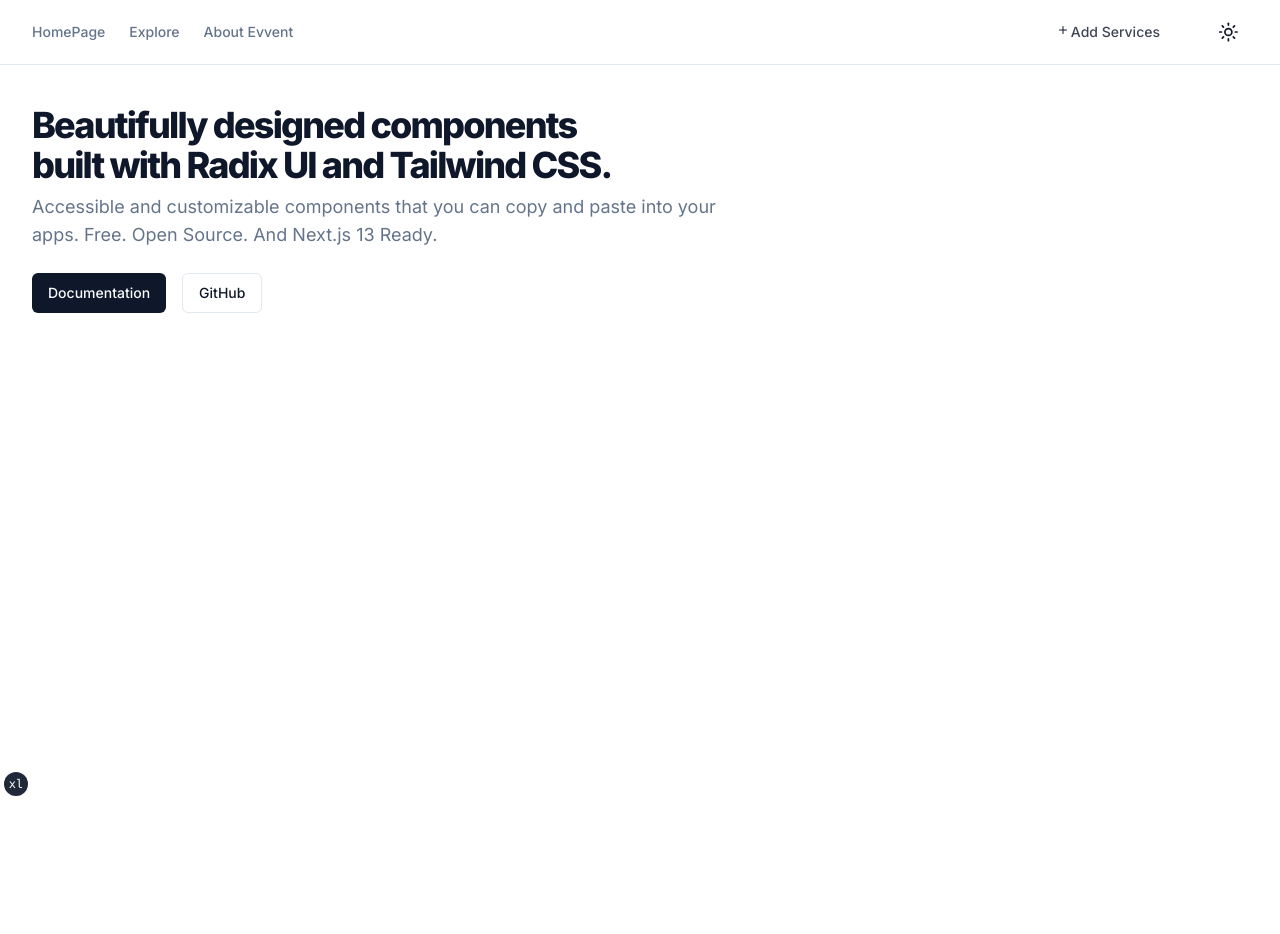
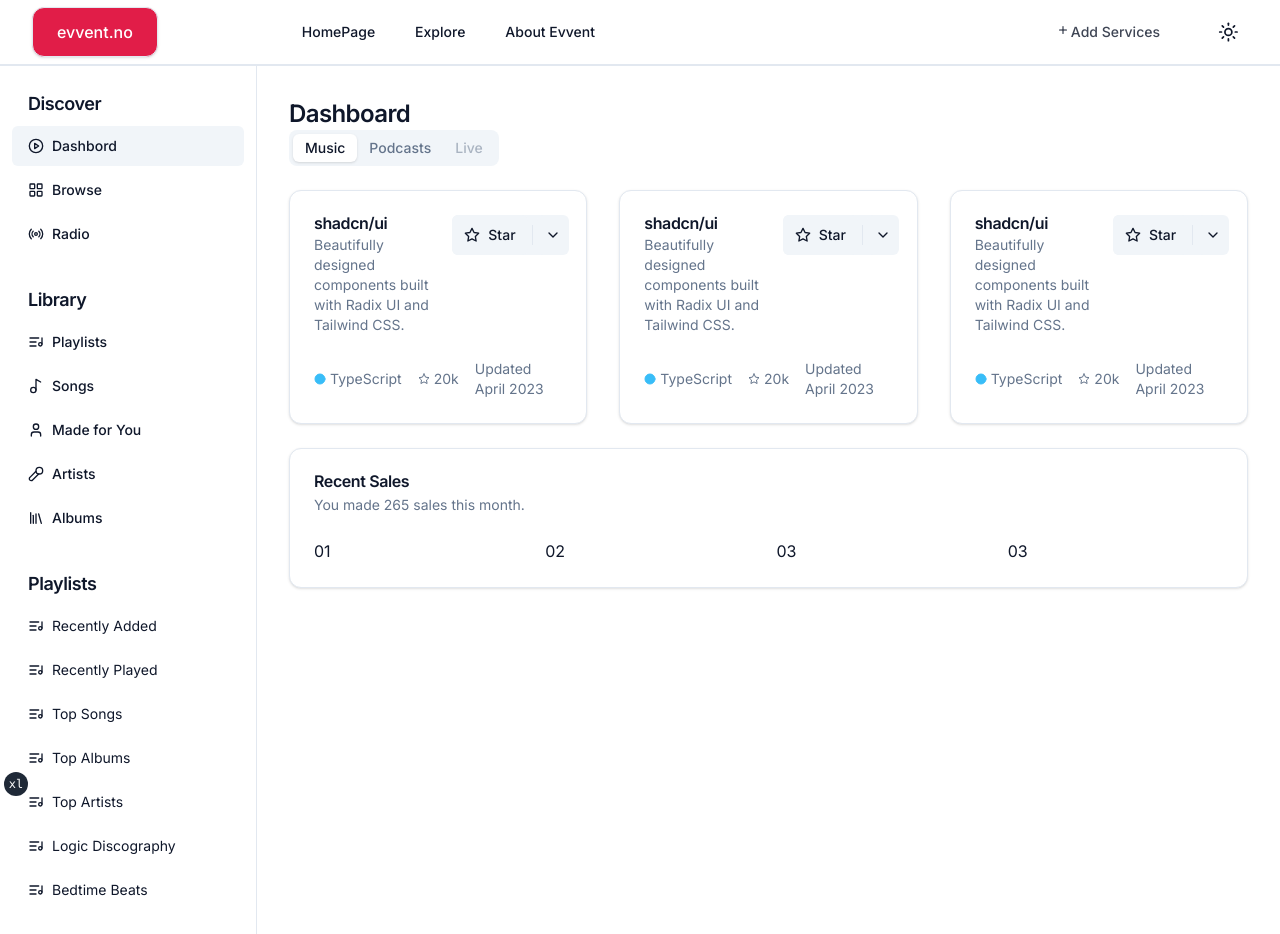
Before and after one commit to shehanp12/EVVENT-AS-assignment-, a Next.js app: page / in a window 1280 px wide. Shown: the top 934 px of the page. Before the commit the page ends 800 px from the top, so only its background shows below. Built offline with nearby package versions, Linux system fonts and the light colour scheme.

Commit message:
main nav

```diff
--- a/app/page.tsx
+++ b/app/page.tsx
@@ -1,39 +1,102 @@
 import Link from "next/link"
 
 import { siteConfig } from "@/config/site"
-import { buttonVariants } from "@/components/ui/button"
+
+
+
+import { ServiceCard } from "@/components/ui/Cards/servicesCard"
+import { Button, buttonVariants } from "@/components/ui/button"
+import {
+  Card,
+  CardContent,
+  CardDescription,
+  CardHeader,
+  CardTitle,
+} from "@/components/ui/card"
+import { Tabs, TabsContent, TabsList, TabsTrigger } from "@/components/ui/tabs"
+import { Sidebar } from "@/components/sidebar"
+
+import { dashbordlists } from "./data/dashbordList"
 
 export default function IndexPage() {
   return (
-    <section className="container grid items-center gap-6 pb-8 pt-6 md:py-10">
-      <div className="flex max-w-[980px] flex-col items-start gap-2">
-        <h1 className="text-3xl font-extrabold leading-tight tracking-tighter md:text-4xl">
-          Beautifully designed components <br className="hidden sm:inline" />
-          built with Radix UI and Tailwind CSS.
-        </h1>
-        <p className="max-w-[700px] text-lg text-muted-foreground">
-          Accessible and customizable components that you can copy and paste
-          into your apps. Free. Open Source. And Next.js 13 Ready.
-        </p>
+    <>
+    <div className="hidden md:block">
+      <div className="border-t">
+        <div className="bg-background">
+          <div className="grid lg:grid-cols-5">
+            <Sidebar playlists={dashbordlists} className="hidden lg:block" />
+            <div className="col-span-3 lg:col-span-4 lg:border-l">
+              <div className="h-full px-4 py-6 lg:px-8">
+                <Tabs defaultValue="music" className="h-full space-y-6">
+                  <div className="flex items-center ">
+                    <TabsContent
+                      value="music"
+                      className="border-none p-0 outline-none"
+                    >
+
+                      <div className="space-y-1">
+                        <h2 className="text-2xl font-semibold tracking-tight">
+                          Dashboard
+                        </h2>
+                      </div>
+                      <div className="space-between flex items-center">
+                        <TabsList>
+                          <TabsTrigger value="music" className="relative">
+                            Music
+                          </TabsTrigger>
+                          <TabsTrigger value="podcasts">Podcasts</TabsTrigger>
+                          <TabsTrigger value="live" disabled>
+                            Live
+                          </TabsTrigger>
+                        </TabsList>
+                        <div className="ml-auto mr-4"></div>
+                      </div>
+                    </TabsContent>
+                  </div>
+
+                  <div className="flex items-stretch">
+                    <div className="">
+                      <ServiceCard />
+                    </div>
+                    <div className="px-8">
+                      <ServiceCard />
+                    </div>
+                    <div className="">
+                      <ServiceCard />
+                    </div>
+                  </div>
+                  <div className=" flex-start; ">
+                    <Card className="col-span-3">
+                      <CardHeader>
+                        <CardTitle>Recent Sales</CardTitle>
+                        <CardDescription>
+                          You made 265 sales this month.
+                        </CardDescription>
+                      </CardHeader>
+                      <CardContent className="row">
+                        <div className="grid grid-cols-4 gap-4">
+                          <div className="...">01</div>
+                          <div className="...">02</div>
+                          <div className="...">03</div>
+                          <div className="...">03</div>
+                          {/* <div class="col-span-2 ...">04</div>
+<div class="...">05</div>
+<div class="...">06</div>
+<div class="col-span-2 ...">07</div> */}
+                        </div>
+                      </CardContent>
+                    </Card>
+                  </div>
+                </Tabs>
+              </div>
+              <div className="space-between flex items-center"></div>
+            </div>
+          </div>
+        </div>
       </div>
-      <div className="flex gap-4">
-        <Link
-          href={siteConfig.links.docs}
-          target="_blank"
-          rel="noreferrer"
-          className={buttonVariants()}
-        >
-          Documentation
-        </Link>
-        <Link
-          target="_blank"
-          rel="noreferrer"
-          href={siteConfig.links.github}
-          className={buttonVariants({ variant: "outline" })}
-        >
-          GitHub
-        </Link>
-      </div>
-    </section>
-  )
+    </div>
+
+  </>
+)
 }
--- a/components/main-nav.tsx
+++ b/components/main-nav.tsx
@@ -5,6 +5,13 @@ import { NavItem } from "@/types/nav"
 import { siteConfig } from "@/config/site"
 import { cn } from "@/lib/utils"
 import { Icons } from "@/components/icons"
+import {
+  Card,
+  CardContent,
+  CardDescription,
+  CardHeader,
+  CardTitle,
+} from "../components/ui/card"
 
 interface MainNavProps {
   items?: NavItem[]
@@ -13,9 +20,16 @@ interface MainNavProps {
 export function MainNav({ items }: MainNavProps) {
   return (
 
-    <div className="flex gap-6 md:gap-10 ">
+    <div className="flex items-center gap-6 md:gap-10 ">
+      <Card className="bg-rose-600">
+        <CardHeader className="h-1 justify-center">
+          <div className="font-medium text-white">evvent.no</div>
+        </CardHeader>
+      </Card>
+      <div className="px-8"></div>
+
       {items?.length ? (
-        <nav className="flex gap-6">
+        <nav className="flex gap-10">
           {items?.map(
             (item, index) =>
               item.href && (
@@ -23,7 +37,7 @@ export function MainNav({ items }: MainNavProps) {
                   key={index}
                   href={item.href}
                   className={cn(
-                    "flex items-center text-sm font-medium text-muted-foreground",
+                    "flex items-center text-sm font-medium ",
                     item.disabled && "cursor-not-allowed opacity-80"
                   )}
                 >
```
